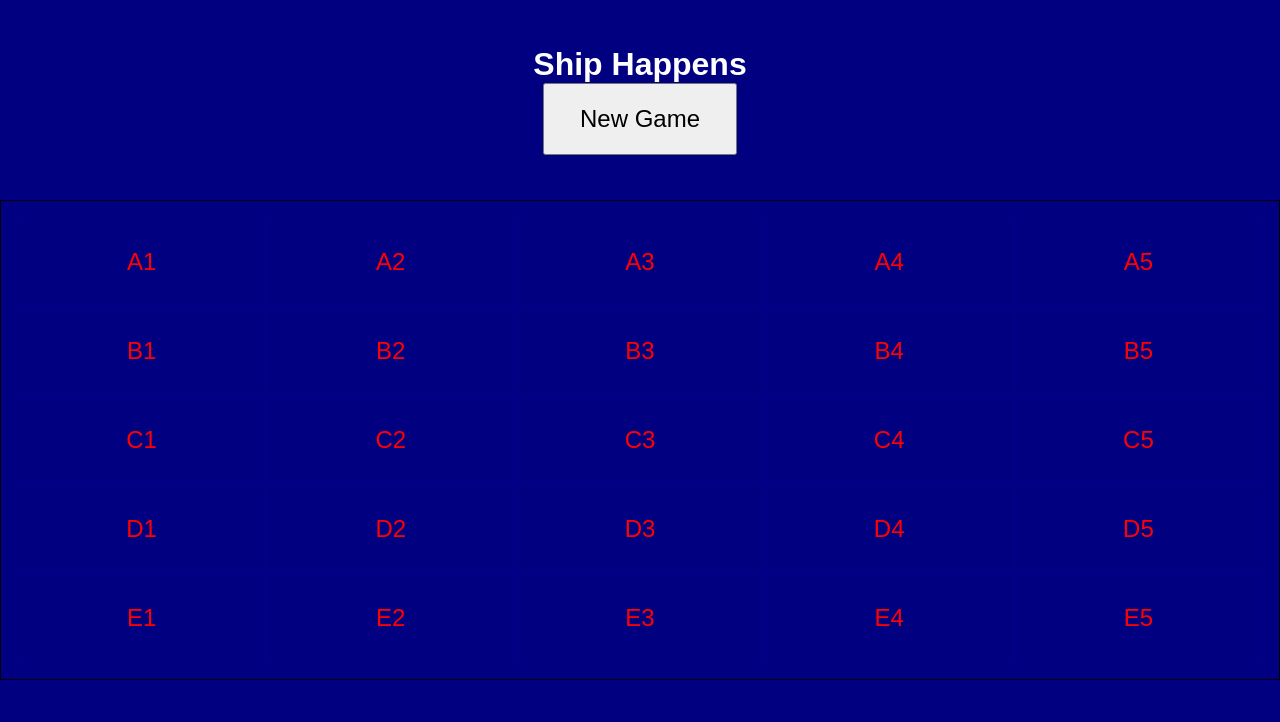
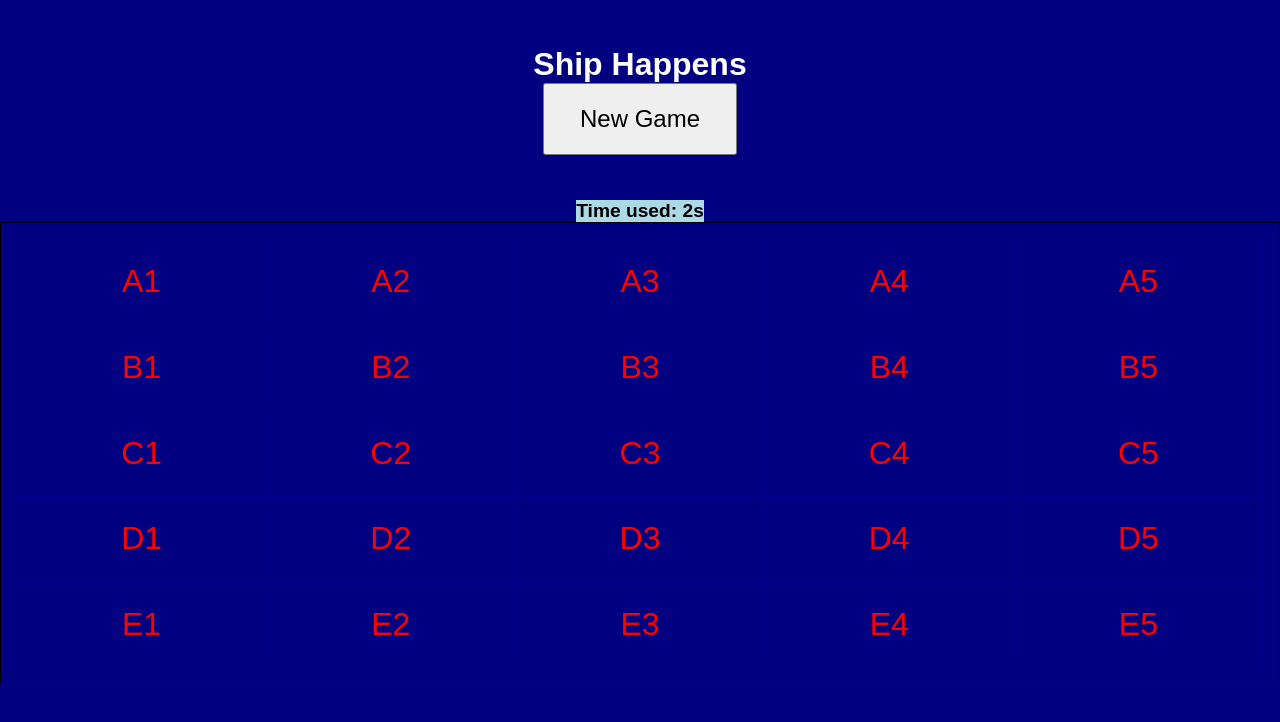
Before and after one commit to mikagitti/ship-happens, a Next.js app: page / in a window 1280 px wide. Both pictures are taken after a click on the button "PLAY!!". Shown: the top 722 px of the page. Built offline with nearby package versions, Linux system fonts and the light colour scheme.

Commit message:
- Refactor css styles and files. - Added timer.

```diff
--- /dev/null
+++ b/src/app/components/sea-grid-styles.css
@@ -0,0 +1,35 @@
+/*
+.cellStyle {
+     display: "flex";
+     justify-content: "center";
+     align-items: "center";
+     height: "100%";
+     width: "100%";
+     background-color: "navy";
+     color: "red";
+     border: "1px solid darkblue";
+     cursor: "pointer";
+     font-size: 2rem;
+}
+*/
+.cellStyle {
+     font-size: 2rem;
+}
+
+@media (max-width: 900px) {
+     .cellStyle {
+          font-size: 1.5rem;
+     }
+}
+
+@media (max-width: 600px) {
+     .cellStyle {
+          font-size: 1rem;
+     }
+}
+
+@media (max-width: 400px) {
+     .cellStyle {
+          font-size: 0.75rem;
+     }
+}
--- /dev/null
+++ b/src/app/components/sea-grid-styles.ts
@@ -0,0 +1,27 @@
+export const seaGridStyle = {
+     width: "100%",
+     height: "100%",
+     display: "flex",
+     justifyContent: "center",
+     alignItems: "center",
+     padding: "1rem",
+     border: "1px solid black",
+};
+
+export const gridStyle = {
+     width: "100%",
+     height: "100%",
+     display: "grid",
+};
+
+export const cellStyle = {
+     height: "100%",
+     width: "100%",
+     display: "flex",
+     justifyContent: "center",
+     alignItems: "center",
+     backgroundColor: "navy",
+     color: "red",
+     border: "1px solid darkblue",
+     cursor: "pointer",
+};
--- a/src/app/components/sea-grid.tsx
+++ b/src/app/components/sea-grid.tsx
@@ -1,44 +1,17 @@
 
-import { useState } from 'react';
+import { Dispatch, SetStateAction, useState } from 'react';
 import { createCellName } from '../helpers/coordination';
-
-const seaGridStyle = {
-    width: '100%',
-    height: '100%',
-    display: 'flex',
-    justifyContent: 'center',
-    alignItems: 'center',
-    padding: '1rem',
-    border: '1px solid black',
-};
-
-const gridStyle = {
-    width: '100%',
-    height: '100%',
-    display: 'grid',
-};
-
-const cellStyle = {
-    display: 'flex',
-    justifyContent: 'center',
-    alignItems: 'center',
-    fontSize: '1.5rem',
-    height: '100%',
-    width: '100%',
-    backgroundColor: 'navy',
-    color: 'red',
-    border: '1px solid darkblue',
-    cursor: 'pointer',
-};
-
+import { cellStyle, gridStyle, seaGridStyle } from './sea-grid-styles';
+import './sea-grid-styles.css';
 
 
 type seaGridProps = {
     gridCount: number;
     isTargetHit: (coord: string) => boolean;
+    setTimerRunning: Dispatch<SetStateAction<boolean>>;
 }
 
-export default function SeaGrid({ gridCount, isTargetHit }: seaGridProps) {
+export default function SeaGrid({ gridCount, isTargetHit, setTimerRunning }: seaGridProps) {
 
     const [grid, setGrid] = useState<string[][]>(
         Array.from({ length: gridCount }, () => Array(gridCount).fill('navy'))
@@ -52,6 +25,7 @@ export default function SeaGrid({ gridCount, isTargetHit }: seaGridProps) {
 
         if (isTargetHit(cellName) === true) {
             newGrid[row][col] = 'yellow';
+            setTimerRunning(false);
         }
         else {
             newGrid[row][col] = 'gray';
@@ -69,7 +43,7 @@ export default function SeaGrid({ gridCount, isTargetHit }: seaGridProps) {
             }}>
                 {grid.map((row, rowIndex) =>
                     row.map((color, colIndex) => (
-                        <div
+                        <div className='cellStyle'
                             key={`${rowIndex}-${colIndex}`}
                             onClick={() => checkTheHit(rowIndex, colIndex)}
                             style={{
--- /dev/null
+++ b/src/app/components/sea-timer.tsx
@@ -0,0 +1,40 @@
+import { Dispatch, SetStateAction, useEffect, useState } from "react";
+
+type timerProps = {
+    toggleStartStop: boolean;
+};
+
+const timerStyle = {
+    display: 'flex',
+    justifyContent: 'center',
+    alignItems: 'center',
+    color: 'black',
+    fontSize: '0.6rem',
+};
+
+export default function SeaTimer({ toggleStartStop = false }: timerProps) {
+
+    const [timer, setTimer] = useState<number>(0);
+
+    useEffect(() => {
+        return updateTimer(toggleStartStop, setTimer);
+    }, [toggleStartStop]);
+
+    return (
+        <div style={timerStyle}>
+            <h1 style={{ backgroundColor: toggleStartStop ? 'lightblue' : 'red' }} >Time used: {timer}s</h1>
+        </div>
+    );
+}
+
+function updateTimer(toggleStartStop: boolean, setTimer: Dispatch<SetStateAction<number>>) {
+    let interval: NodeJS.Timeout | undefined = undefined;
+    if (toggleStartStop) {
+        interval = setInterval(() => {
+            setTimer(prevTimer => prevTimer + 1);
+        }, 1000);
+    } else if (!toggleStartStop) {
+        clearInterval(interval);
+    }
+    return () => clearInterval(interval);
+}
--- a/src/app/components/settings-banner.tsx
+++ b/src/app/components/settings-banner.tsx
@@ -1,6 +1,8 @@
 import { Dispatch, SetStateAction } from "react";
+
+import { settingsBannerStyle, headingStyle, labelStyle, selectStyle, comboBoxGridStyle } from "./settings-banner-styles";
+
 import { comboBoxValues } from "../helpers/coordination";
-import { settingsBannerStyle, headingStyle, labelStyle, selectStyle, comboBoxGridStyle } from "./styles";
 
 type settingsBannerProps = {
     setGridCount: Dispatch<SetStateAction<number>>;
@@ -8,7 +10,6 @@ type settingsBannerProps = {
 }
 
 export default function SettingsBanner({ setGridCount, setShipLength }: settingsBannerProps) {
-
     const gridCount: number[] = comboBoxValues.gridCount;
     const shipLength: number[] = comboBoxValues.shipLength;
     const defaultGridCount: number = comboBoxValues.defaultGridCount;
--- a/src/app/page.module.css
+++ b/src/app/page.module.css
@@ -1,13 +1,12 @@
 .gridcontainer {
      display: grid;
-     grid-template-rows: 200px 1fr;
+     grid-template-rows: 200px auto 1fr;
      height: 100vh;
      margin: 0;
      padding: 0;
 }
 
 .gridTop {
-     padding: 20px;
      display: flex;
      flex-direction: column;
      align-items: center;
@@ -27,3 +26,10 @@
      padding: 20px 35px;
      font-size: 1.5rem;
 }
+
+.timerArea {
+     display: flex;
+     justify-content: center;
+     align-items: center;
+     height: auto;
+}
--- a/src/app/page.tsx
+++ b/src/app/page.tsx
@@ -1,10 +1,13 @@
 'use client';
-import { CSSProperties, useState } from "react";
-import { getShipOnMap } from "./helpers/coordination";
+import { useState } from "react";
+
+import styles from './page.module.css';
+
+import { comboBoxValues, getShipOnMap } from "./helpers/coordination";
+
 import SeaGrid from "./components/sea-grid";
+import SeaTimer from "./components/sea-timer";
 import SettingsBanner from "./components/settings-banner";
-import styles from './page.module.css';
-import { comboBoxValues } from "./helpers/coordination";
 
 
 export default function Home() {
@@ -15,9 +18,11 @@ export default function Home() {
   const [shipOnMap, setShipOnMap] = useState<string[] | null>(null);
   const [gridCount, setGridCount] = useState<number>(defaultGridCount);
   const [shipLength, setShipLength] = useState<number>(defaultShipLength);
+  const [timerRunning, setTimerRunning] = useState<boolean>(false);
 
   const isTargetHit = (coordinationXY: string): boolean => {
     if (shipOnMap && shipOnMap.includes(coordinationXY)) {
+      setTimerRunning(false);
       return true;
     }
     return false;
@@ -26,6 +31,7 @@ export default function Home() {
   const handleStartNewGameButtonClick = () => {
     const ship = getShipOnMap(gridCount, shipLength);
     setShipOnMap(ship);
+    setTimerRunning(true);
   }
 
   const handleNewGameButtonClick = () => {
@@ -44,13 +50,20 @@ export default function Home() {
             <button className={styles.buttonStyle} onClick={handleNewGameButtonClick}>New Game</button>
           </div>
 
+          <div className={styles.timerArea}>
+            <SeaTimer toggleStartStop={timerRunning} />
+          </div>
+
           <div className={styles.gridBottom}>
-            <SeaGrid key={shipOnMap.join(',')} gridCount={gridCount} isTargetHit={isTargetHit} />
+            <SeaGrid key={shipOnMap.join(',')} gridCount={gridCount} isTargetHit={isTargetHit} setTimerRunning={setTimerRunning} />
           </div>
         </> :
         <>
           <div className={styles.gridTop}>
             <SettingsBanner setGridCount={setGridCount} setShipLength={setShipLength} />
+          </div>
+          <div className={styles.timerArea}>
+            <p></p>
           </div>
 
           <div className={styles.gridBottom}>
```
Also changed, not shown: src/app/components/settings-banner-styles.ts (renamed from src/app/components/styles.ts).
